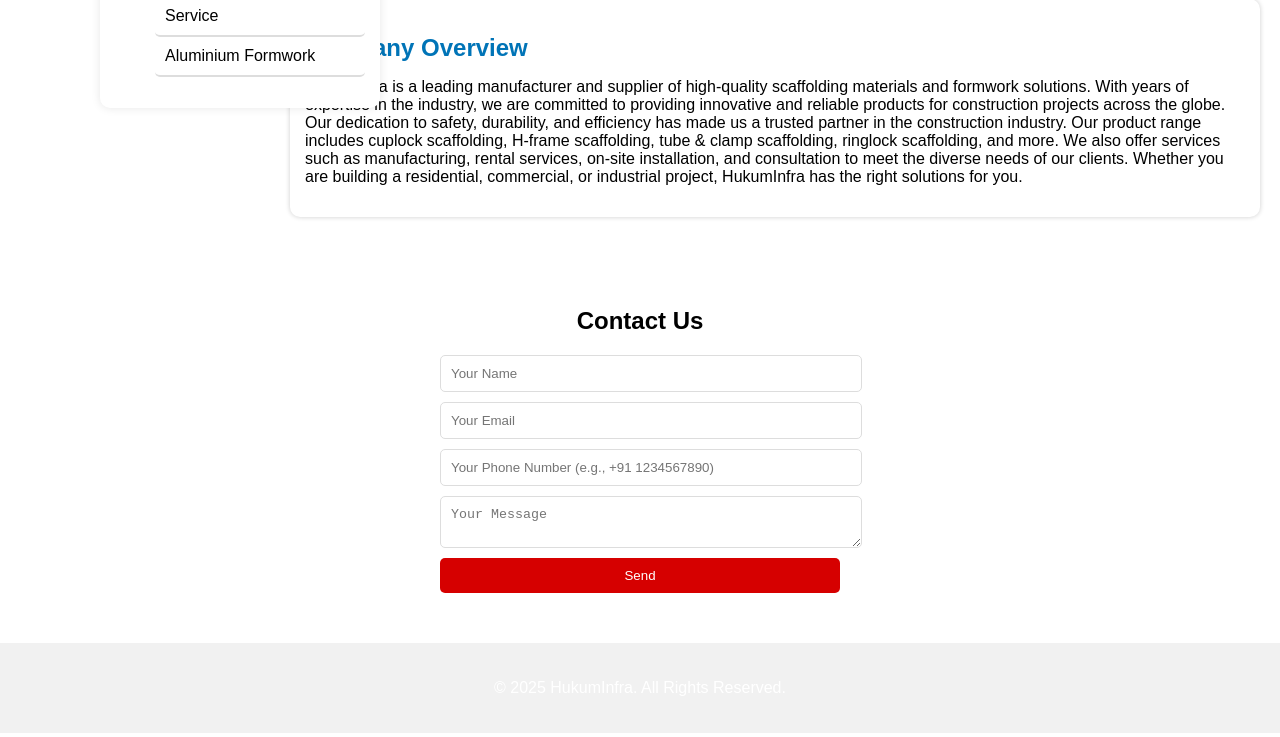
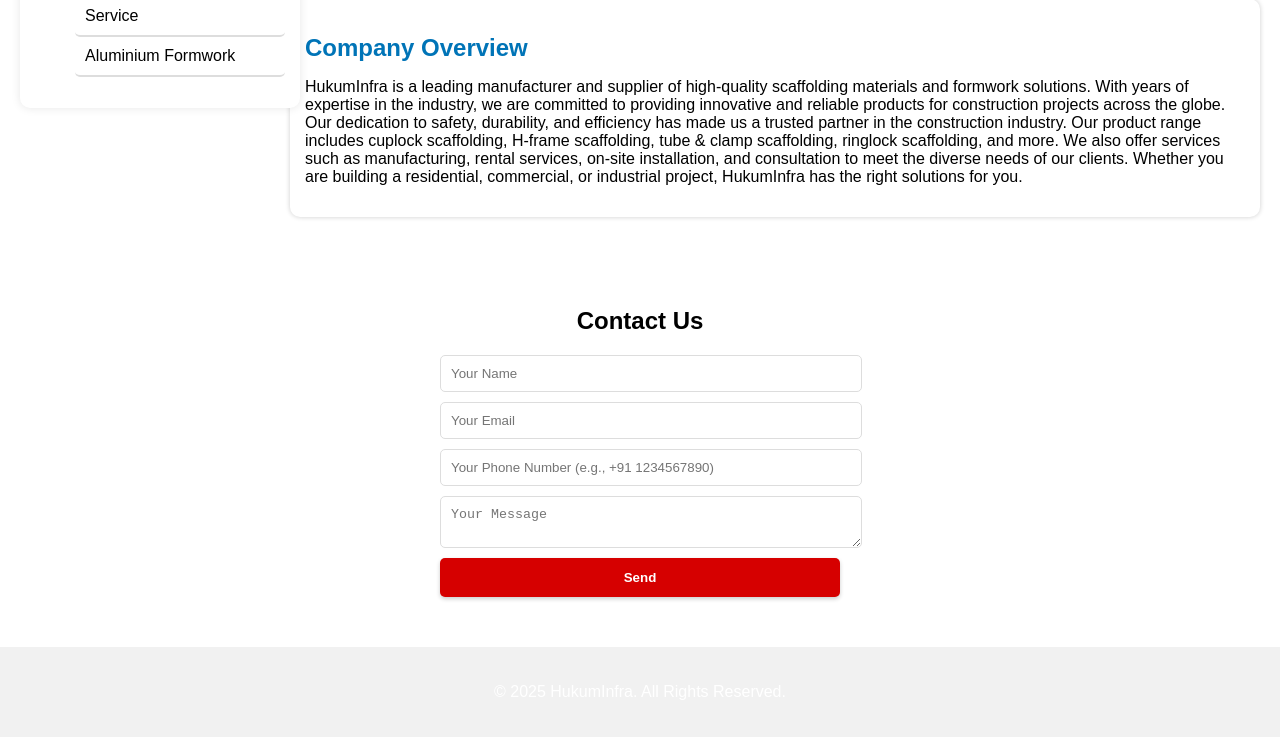
Before and after one commit to yuvi2118/HukumInfra-Web, a plain HTML site: page index.html in a window 1280 px wide. Shown: the part 765-1502 px from the top of the page. Drawn offline with Linux system fonts and the light colour scheme.

Commit message:
Update styles.css

```diff
--- a/styles.css
+++ b/styles.css
@@ -239,7 +239,7 @@
     .sidebar {
         position: fixed;
         top: 450px;
-        left: 100px;
+        left: 20px;
         z-index: 90; /* Below navbar but above most content */
         max-height: calc(100vh - 40px); /* Full height minus top and bottom margins */
         overflow-y: auto; /* Add scrolling for tall sidebars */
@@ -327,9 +327,26 @@
 #contact button {
     background: #D60000; /* Bold Red */
     color: white;
-    padding: 10px;
+    padding: 12px 25px;
     border: none;
-    border-radius: 5px; /* Rounded corners */
+    border-radius: 5px;
+    font-weight: bold;
+    cursor: pointer;
+    transition: all 0.2s ease;
+    position: relative;
+    box-shadow: 0 2px 4px rgba(0, 0, 0, 0.2);
+}
+
+#contact button:hover {
+    background: #ff0000;
+    transform: translateY(-2px);
+    box-shadow: 0 4px 8px rgba(0, 0, 0, 0.2);
+}
+
+#contact button:active {
+    transform: translateY(1px);
+    box-shadow: 0 1px 2px rgba(0, 0, 0, 0.2);
+    background: #b30000;
 }
 
 /* Footer */
```
